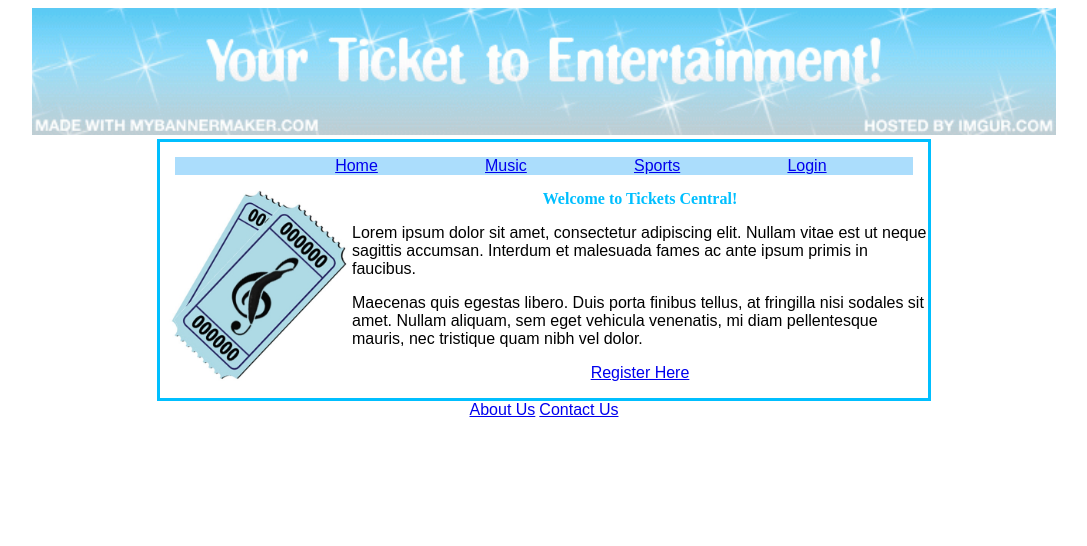
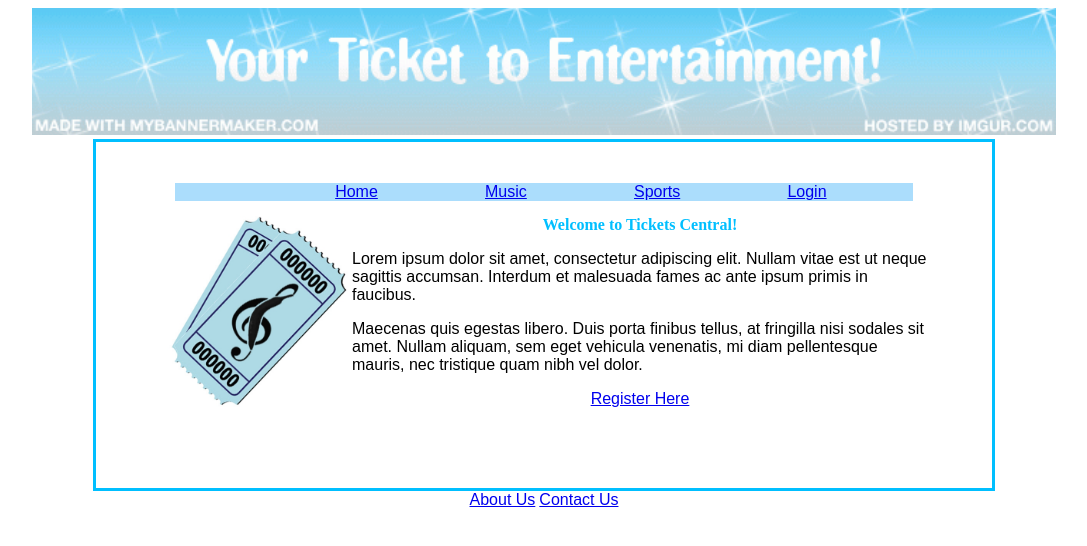
Before and after one commit to 1Felipe4/net_tech_week1, a plain HTML site: page index.html in a window 1280 px wide. Shown: the whole page, without its empty margins (104-1191 px from the left). Drawn offline with Linux system fonts and the light colour scheme.

Commit message:
Add files via upload

```diff
--- a/style.css
+++ b/style.css
@@ -10,6 +10,8 @@
 	border-width: 3px;
 	width:60%;
 	height: 60%;
+	padding: 5%;
+	padding-top: 2%;
 
 }
 
```
